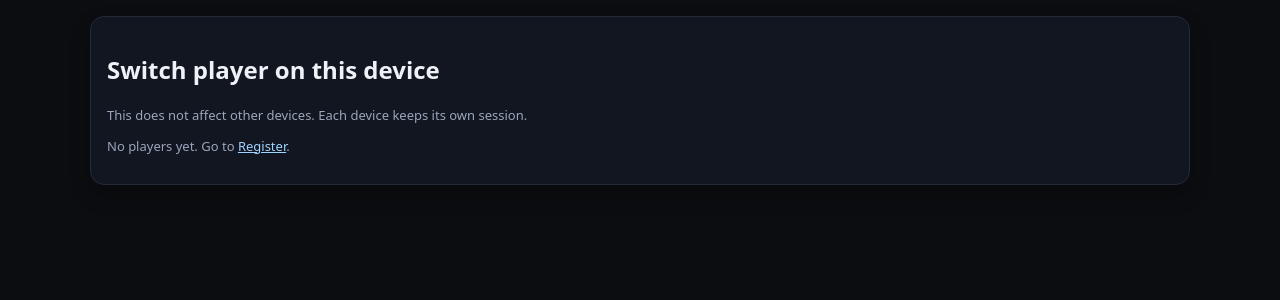
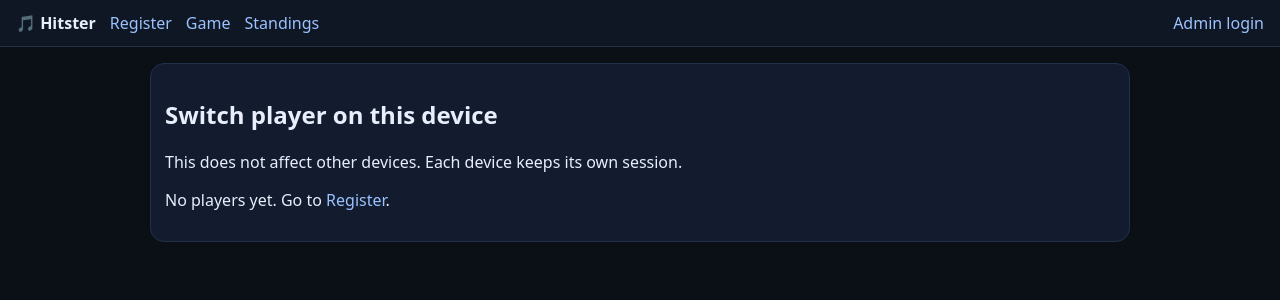
Before and after one commit to atiklc/HitsterWebApp, a Flask app: page /switch in a window 1280 px wide. Shown: the top 300 px of the page. Run offline with Flask 3, Linux system fonts and the light colour scheme; data comes from the database, SQL or seed files in the repository; data that the repository does not hold is empty.

Commit message:
Refactor base.html for improved structure and styling

```diff
--- a/templates/base.html
+++ b/templates/base.html
@@ -2,60 +2,41 @@
 <html lang="en">
 <head>
   <meta charset="utf-8" />
-  <meta name="viewport" content="width=device-width, initial-scale=1" />
-  <title>Hitster</title>
+  <meta name="viewport" content="width=device-width,initial-scale=1" />
+  <title>{{ title or "Hitster" }}</title>
   <style>
-    :root { color-scheme: dark; }
-    body { font-family: system-ui, -apple-system, Segoe UI, Roboto, Arial; margin: 0; background:#0b0d10; color:#eef2f7; }
-    a { color:#9fd3ff; }
-    .wrap { max-width: 1100px; margin: 0 auto; padding: 16px; }
-    .card { background:#121620; border:1px solid #232a3a; border-radius:14px; padding:16px; margin-bottom:16px; box-shadow: 0 10px 20px rgba(0,0,0,.25); }
-    .grid { display:grid; grid-template-columns: 1fr; gap: 16px; }
-    @media (min-width: 900px) { .grid { grid-template-columns: 1fr 1fr; } }
-    label { display:block; margin:10px 0 6px; color:#cdd6e5; font-size: 14px; }
-    input, textarea, select { width:100%; padding:10px; border-radius:10px; border:1px solid #2a3347; background:#0f1320; color:#eef2f7; }
-    .btn { padding:10px 14px; border-radius:10px; border:1px solid #2a3347; background:#1b5cff; color:white; cursor:pointer; font-weight:600; }
-    .btn.secondary { background:#1a2336; }
-    .btn.danger { background:#b61d2a; border-color:#7e141d; }
-    .muted { color:#9aa6bc; font-size: 13px; }
-    table { width:100%; border-collapse: collapse; margin-top: 10px; }
-    th, td { border-bottom:1px solid #232a3a; padding:8px; text-align:left; vertical-align: top; }
-    th { color:#b9c5dc; font-size: 13px; }
-    .alert { padding:10px; border-radius:10px; background:#1a2336; border:1px solid #2a3347; margin:10px 0; }
-    .alert.success { background:#0f2a19; border-color:#1f6a3b; }
-    .alert.error { background:#2a0f14; border-color:#7e141d; }
-    .pill { display:inline-block; padding:4px 10px; border-radius:999px; background:#1a2336; border:1px solid #2a3347; color:#b9c5dc; font-size:12px; }
-    .row { display:flex; gap:12px; align-items:flex-start; justify-content:space-between; flex-wrap:wrap; }
-    .delta-up { color:#35d07f; font-weight:700; }
-    .delta-down { color:#ff5b6e; font-weight:700; }
-    .delta-same { color:#eef2f7; opacity:.9; }
+    body{font-family:system-ui,-apple-system,Segoe UI,Roboto,Arial;margin:0;background:#0b0f16;color:#e8eefc}
+    a{color:#9cc2ff;text-decoration:none}
+    .topbar{display:flex;gap:14px;align-items:center;padding:12px 16px;background:#0f1725;border-bottom:1px solid #22304a}
+    .topbar .spacer{flex:1}
+    .container{max-width:980px;margin:0 auto;padding:16px}
+    .card{background:#121c2e;border:1px solid #22304a;border-radius:14px;padding:14px;margin-bottom:12px}
+    .btn{background:#2b6cff;border:none;color:white;padding:10px 12px;border-radius:10px;cursor:pointer}
+    .btn.secondary{background:#24314a}
+    input,select,textarea{width:100%;padding:10px;border-radius:10px;border:1px solid #22304a;background:#0f1725;color:#e8eefc;box-sizing:border-box}
+    label{display:block;margin:10px 0 6px 0;color:#b8c6e6}
   </style>
 </head>
 <body>
-  <div class="wrap">
-    {% with messages = get_flashed_messages(with_categories=true) %}
-      {% if messages %}
-        <div class="card">
-          {% for cat,msg in messages %}
-            <div class="alert {% if cat=='success' %}success{% elif cat=='error' %}error{% endif %}">{{ msg }}</div>
-          {% endfor %}
-        </div>
-      {% endif %}
-    {% endwith %}
+  <div class="topbar">
+    <strong>🎵 Hitster</strong>
+    <a href="{{ url_for('register') }}">Register</a>
+    <a href="{{ url_for('game') }}">Game</a>
+    <a href="{{ url_for('standings') }}">Standings</a>
+    <div class="spacer"></div>
 
-    {% if show_login %}
-      <div class="card">
-        <h2>Admin login</h2>
-        {% if error %}<div class="alert error">{{ error }}</div>{% endif %}
-        <form method="post">
-          <label>Password</label>
-          <input type="password" name="password" required />
-          <button class="btn" type="submit">Login</button>
-        </form>
-      </div>
+    {% if session.get("is_admin") %}
+      <a href="{{ url_for('admin') }}">Admin</a>
+      <form method="post" action="{{ url_for('admin_logout') }}" style="margin:0">
+        <button class="btn secondary" type="submit">Logout</button>
+      </form>
     {% else %}
-      {% block content %}{% endblock %}
+      <a href="{{ url_for('admin_login_get') }}">Admin login</a>
     {% endif %}
+  </div>
+
+  <div class="container">
+    {% block content %}{% endblock %}
   </div>
 </body>
 </html>
```
